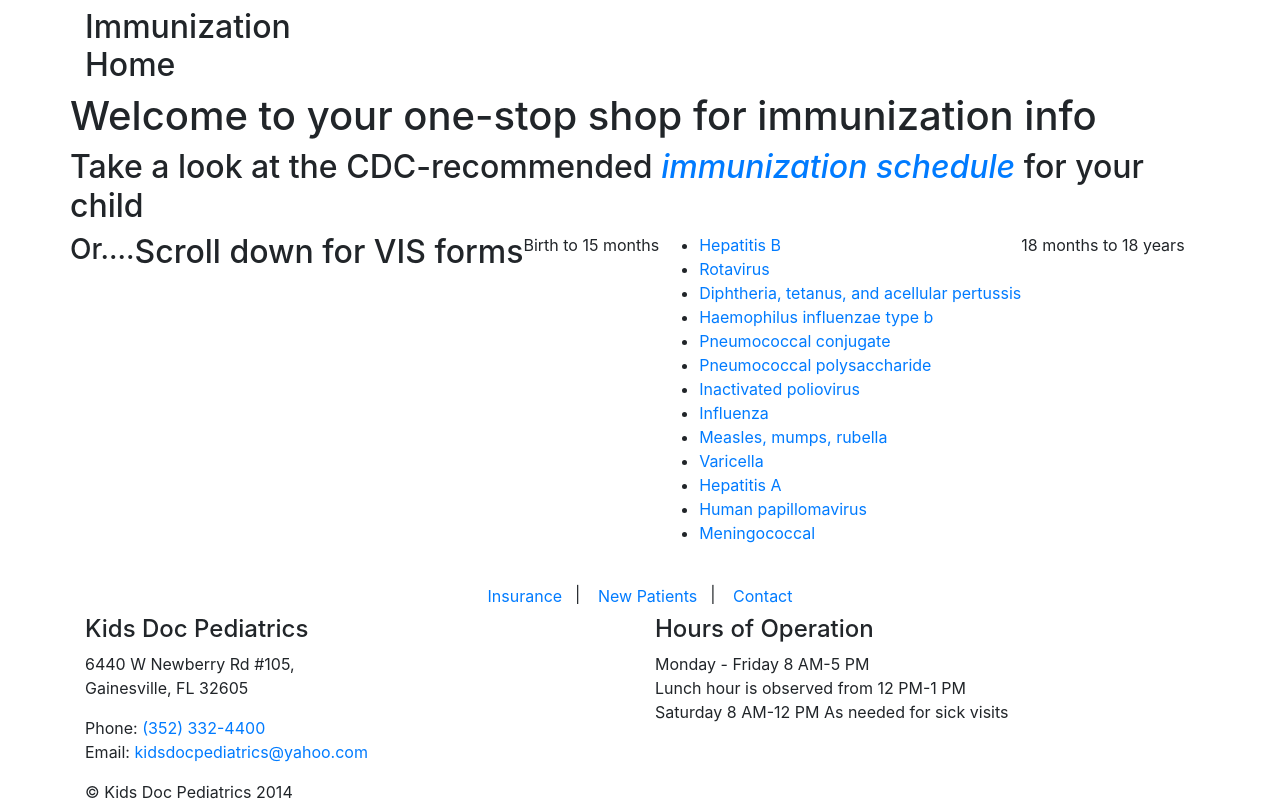
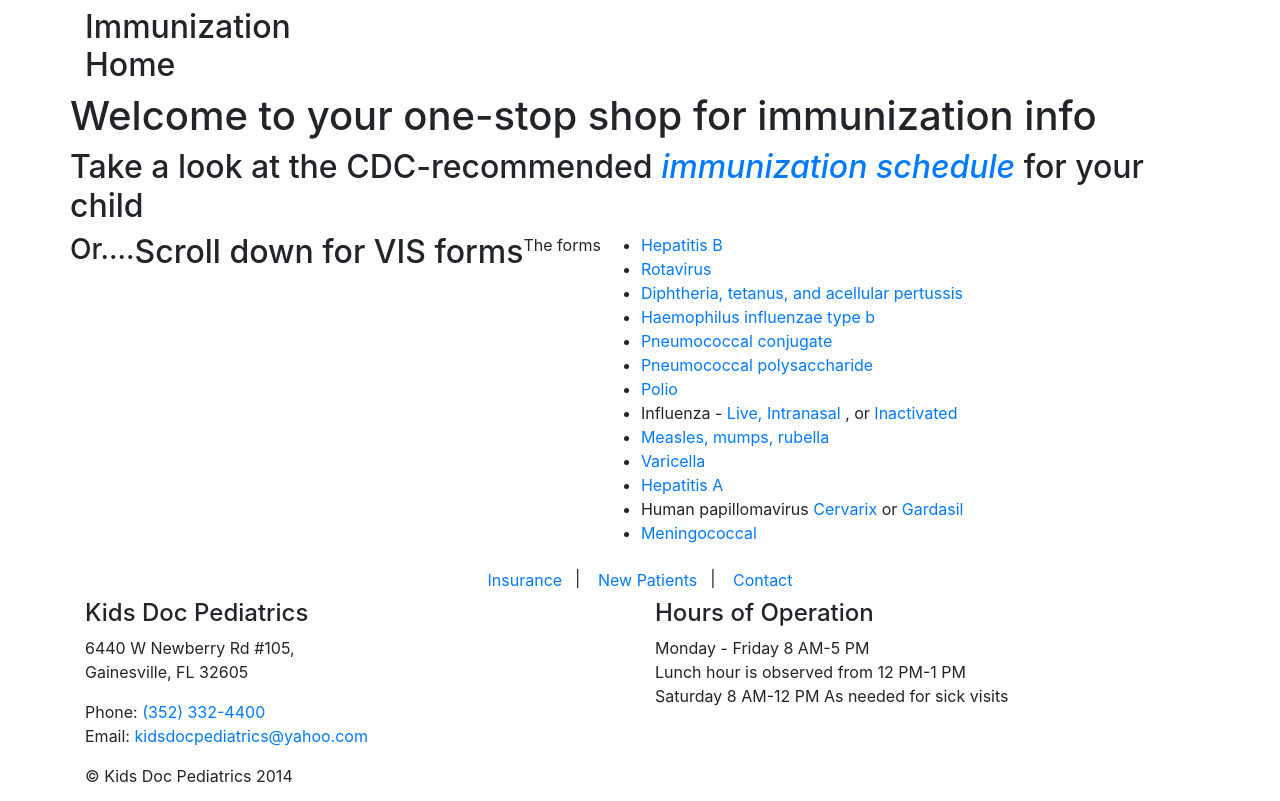
Before and after one commit to dannysepler/kids, a PHP site: page /immunization-home.php in a window 1280 px wide. Shown: the part 58-859 px from the top of the page. Run offline with PHP 8.4, Linux system fonts and the light colour scheme; some libraries are stand-ins or nearby versions.

Commit message:
added all the form links

```diff
--- a/dist/css/customs/immunization.css
+++ b/dist/css/customs/immunization.css
@@ -6,3 +6,7 @@ h5 {
 
 p {
 }
+
+ul {
+	text-align: left;
+}
--- a/layout/immunization-home.php
+++ b/layout/immunization-home.php
@@ -25,80 +25,85 @@
 	<h3> Or.... </h3>
 	<h2>Scroll down for VIS forms</h2>
 
-	<p>Birth to 15 months</p>
+	<p>The forms</p>
 		<ul>
 			<li> <!-- 1 -->
-				<a href="">
+				<a href="http://www.cdc.gov/vaccines/hcp/vis/vis-statements/hep-b.html">
 					Hepatitis B
 				</a>
 			</li>
 			<li> <!-- 2 -->
-				<a href="">
+				<a href="http://www.cdc.gov/vaccines/hcp/vis/vis-statements/rotavirus.pdf">
 					Rotavirus
 				</a>
 			</li>
 			<li> <!-- 3 -->
-				<a href="">
+				<a href="http://www.immunize.org/vis/dtap.pdf">
 					Diphtheria, tetanus, and acellular pertussis
 				</a>
 			</li>
 			<li> <!-- 4 -->
-				<a href="">
+				<a href="http://www.cdc.gov/vaccines/hcp/vis/vis-statements/hib.pdf">
 					Haemophilus influenzae type b
 				</a>
 			</li>
 			<li> <!-- 5 -->
-				<a href="">
+				<a href="http://www.cdc.gov/vaccines/hcp/vis/vis-statements/pcv13.pdf">
 					Pneumococcal conjugate
 				</a>
 			</li>
 			<li> <!-- 6 -->
-				<a href="">
+				<a href="http://www.cdc.gov/vaccines/hcp/vis/vis-statements/ppv.pdf">
 					Pneumococcal polysaccharide
 				</a>
 			</li>
 			<li> <!-- 7 -->
-				<a href="">
-					Inactivated poliovirus
+				<a href="http://www.cdc.gov/vaccines/hcp/vis/vis-statements/ipv.pdf">
+					Polio
 				</a>
 			</li>
 			<li> <!-- 8 -->
-				<a href="">
-					Influenza
+				Influenza -
+				<a href="http://www.cdc.gov/vaccines/hcp/vis/vis-statements/flulive.pdf">
+					Live, Intranasal
+				</a>
+				, or
+				<a href="http://www.cdc.gov/vaccines/hcp/vis/vis-statements/flu.pdf">
+					Inactivated
 				</a>
 			</li>
 			<li> <!-- 9 -->
-				<a href="">
+				<a href="http://www.cdc.gov/vaccines/hcp/vis/vis-statements/mmr.pdf">
 					Measles, mumps, rubella
 				</a>
 			</li>
 			<li> <!-- 10 -->
-				<a href="">
+				<a href="http://www.cdc.gov/vaccines/hcp/vis/vis-statements/varicella.pdf">
 					Varicella
 				</a>
 			</li>
 			<li> <!-- 11 -->
-				<a href="">
+				<a href="http://www.cdc.gov/vaccines/hcp/vis/vis-statements/hep-a.pdf">
 					Hepatitis A
 				</a>
 			</li>
 			<li> <!-- 12 -->
-				<a href="">
-					Human papillomavirus
+				Human papillomavirus
+				<a href="http://www.cdc.gov/vaccines/hcp/vis/vis-statements/hpv-cervarix.pdf">
+					Cervarix
+				</a>
+				or
+				<a href="http://www.cdc.gov/vaccines/hcp/vis/vis-statements/hpv-gardasil.pdf">
+					Gardasil
 				</a>
 			</li>
 			<li> <!-- 13 -->
-				<a href="">
+				<a href="http://www.cdc.gov/vaccines/hcp/vis/vis-statements/mening.pdf">
 					Meningococcal
 				</a>
 			</li>
 
 		</ul>
-
-	<p>18 months to 18 years</p>
-		<ul>
-		</ul>
-
 </div>
 
 <?php include 'footer.php'; ?>
```
